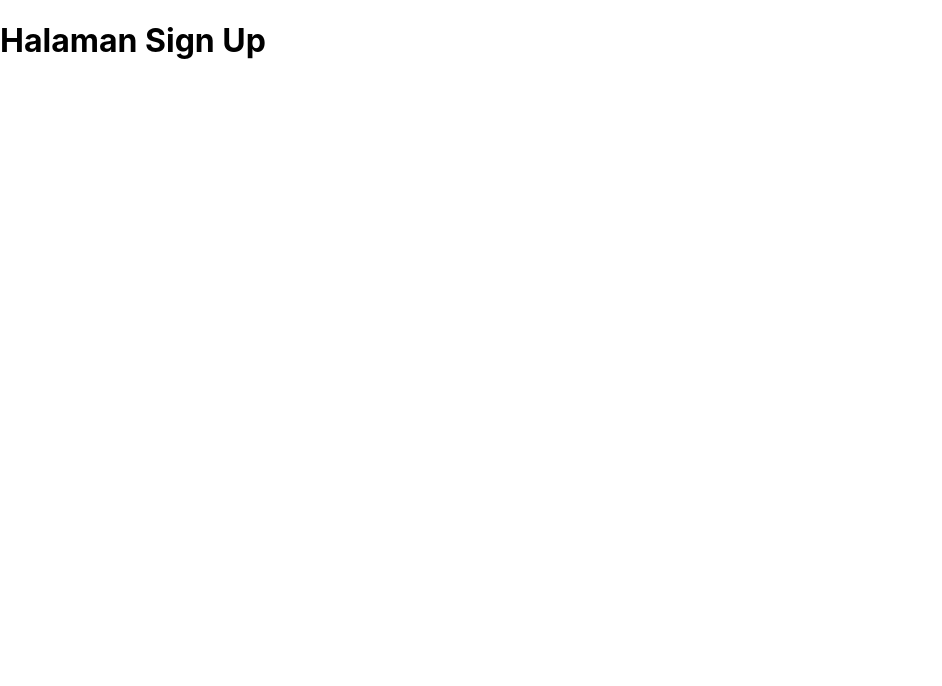
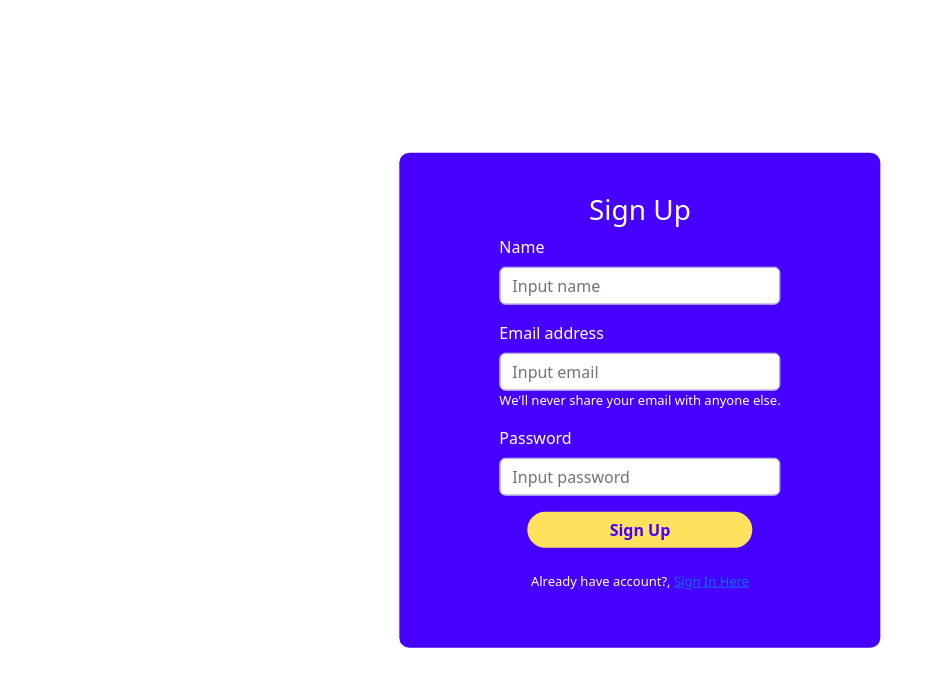
Before and after one commit to anugrahkresnaya/Final-project-FE, a Next.js app: page /signup in a window 1280 px wide. Shown: the top 686 px of the page, without its empty margins (0-942 px from the left). Built offline with nearby package versions, Linux system fonts and the light colour scheme.

Commit message:
add signin and signup components

```diff
--- /dev/null
+++ b/components/auth/WrapperSignUp.js
@@ -0,0 +1,93 @@
+import React, { useState } from 'react'
+import { Button, Form } from 'react-bootstrap';
+import 'bootstrap/dist/css/bootstrap.min.css';
+import styled from 'styled-components';
+import { FaGoogle } from 'react-icons/fa';
+import Link from 'next/link';
+import Head from 'next/head';
+
+
+const BodySignUp = styled.section`
+    background: #fff;
+    height: 1000px;
+`;
+
+const WrapperFormSignUp = styled.div`
+    margin: 0;
+    position: absolute;
+    top: 50%;
+    left: 50%;
+    -ms-transform: translate(-50%, -50%);
+    transform: translate(-50%, -50%);
+    background: #4600FF;
+    color: white;
+    border-radius: 10px;
+    padding: 40px 100px
+`;
+const TitleSignUp = styled.h3`
+    color: white;
+`;
+
+
+const ButtonSignUp= styled.button`
+    background-color: #FFE15D;
+    color: #4600FF;
+    font-size: 1em;
+    font-weight: bold;
+    padding: 0.25em 5em;
+    border: 2px solid #FFE15D;
+    border-radius: 30px;
+    margin-right: 10px;
+    display: block;
+`;
+
+const TextBottomSignUp = styled.p`
+    font-size: 13px;
+    color: #FFFFFF;
+`;
+
+function FormSignUp() {
+    const [validated, setValidated] = useState(false);
+    const handleSubmit = (event) => {
+        const form = event.currentTarget;
+        if (form.checkValidity() === false) {
+          event.preventDefault();
+          event.stopPropagation();
+        }
+
+        setValidated(true);
+      };
+  return (
+    <>
+    <BodySignUp>
+        <WrapperFormSignUp>
+        <TitleSignUp style={{textAlign: "center"}}>Sign Up</TitleSignUp>
+        <Form noValidate validated={validated} onSubmit={handleSubmit}>
+            <Form.Group className="mb-3" required>
+                <Form.Label>Name</Form.Label>
+                <Form.Control type="text" placeholder="Input name" controlId="name" required/>
+                <Form.Control.Feedback type="invalid">Please fill the name!</Form.Control.Feedback>
+
+            </Form.Group>
+            <Form.Group className="mb-3" required>
+                <Form.Label>Email address</Form.Label>
+                <Form.Control type="email" placeholder="Input email" controlId="email" required/>
+                <Form.Control.Feedback type="invalid">Please fill the email!</Form.Control.Feedback>
+                <p style={{fontSize:"13px"}}>We'll never share your email with anyone else.</p>
+            </Form.Group>
+            <Form.Group className="mb-3" required>
+                <Form.Label>Password</Form.Label>
+                <Form.Control type="password" placeholder="Input password" controlId="password" required />
+                <Form.Control.Feedback type="invalid">Please fill the password!</Form.Control.Feedback>
+            </Form.Group>
+            <ButtonSignUp className='mx-auto' style={{textAlign: "center"}}>Sign Up</ButtonSignUp>
+        </Form>
+
+        <TextBottomSignUp className='text-center mt-4'>Already have account?, <Link href="/login">Sign In Here</Link></TextBottomSignUp>
+    </WrapperFormSignUp>
+</BodySignUp>
+</>
+  );
+}
+
+export default FormSignUp
--- a/pages/index.js
+++ b/pages/index.js
@@ -5,7 +5,7 @@ import Hero from '../components/home/Hero'
 import Navigation from '../components/home/Navbar'
 import WhyUs from '../components/home/WhyUs'
 import Benefits from '../components/home/Benefits'
-import BgImage from '../components/home/BgImage'
+
 
 
 export default function Home() {
--- a/pages/login.js
+++ b/pages/login.js
@@ -1,5 +1,6 @@
 import React from 'react'
 import Head from 'next/head'
+import FormLogin from '../components/auth/WrapperLogin';
 
 const Login = () => {
     return (
@@ -8,7 +9,7 @@ const Login = () => {
             <title>Login | E-Flight</title>
             <meta name="viewport" content="initial-scale=1.0, width=device-width" />
         </Head>
-        <h1>Halaman Login</h1>
+       <FormLogin />
         </>
     );
 }
--- a/pages/signup.js
+++ b/pages/signup.js
@@ -1,5 +1,6 @@
 import React from 'react'
 import Head from 'next/head'
+import FormSignUp from '../components/auth/WrapperSignUp';
 
 const SignUp = () => {
     return (
@@ -8,7 +9,7 @@ const SignUp = () => {
             <title>Sign Up | E-Flight</title>
             <meta name="viewport" content="initial-scale=1.0, width=device-width" />
         </Head>
-        <h1>Halaman Sign Up</h1>
+        <FormSignUp />
         </>
     );
 }
```
Also changed, not shown: components/auth/WrapperLogin.js (added, +103 -0 lines).
